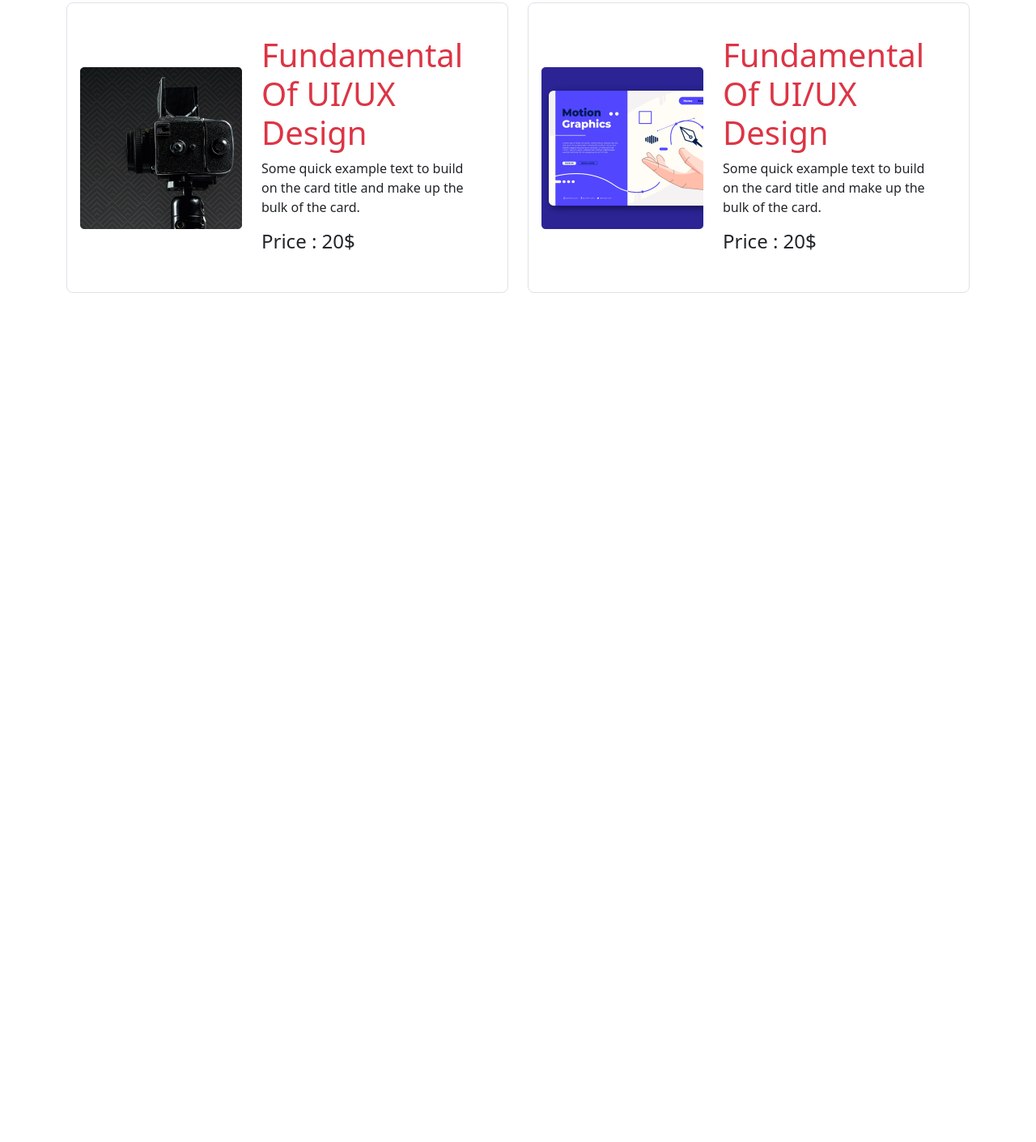
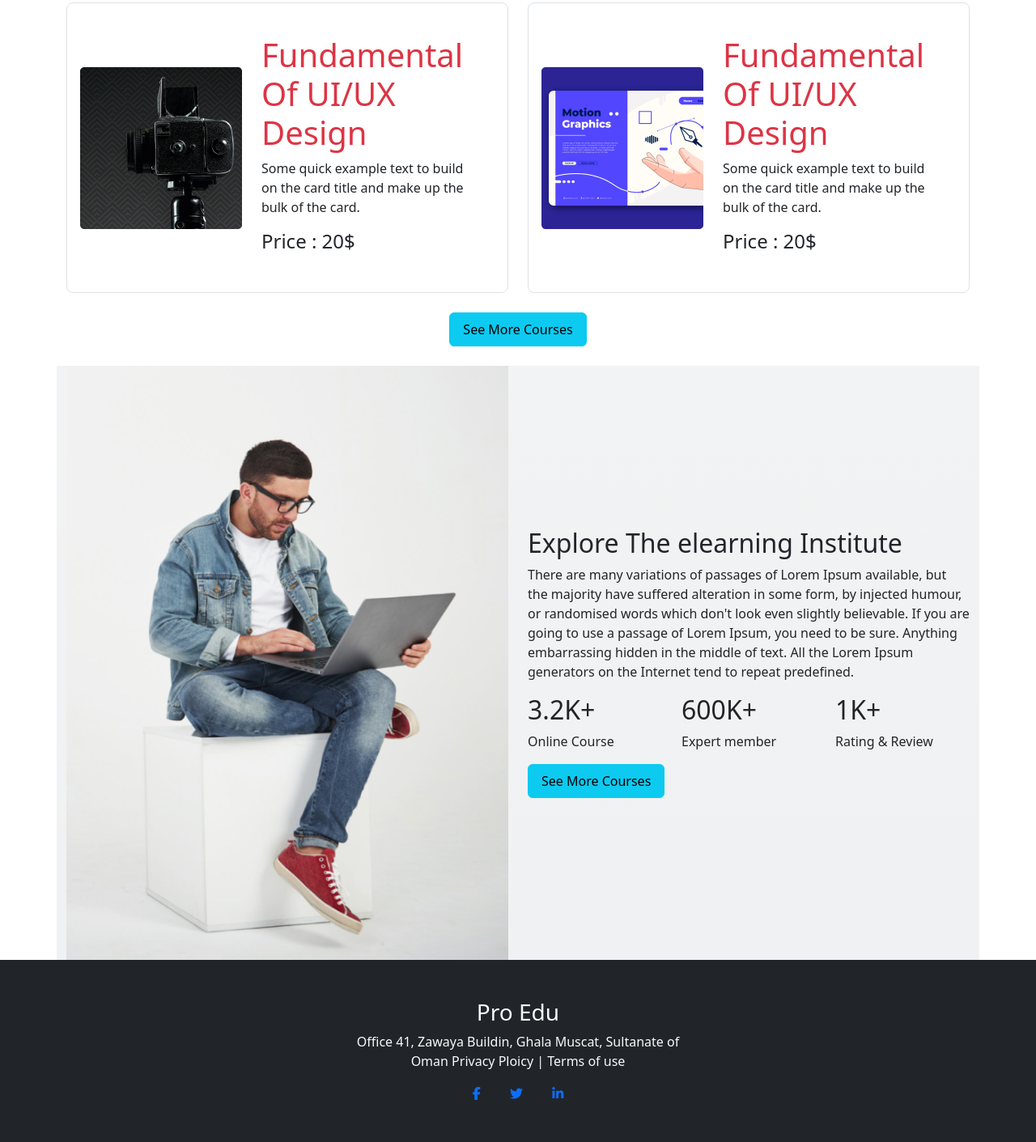
Before and after one commit to smrabiulislam/elearning-assignment-bt, a plain HTML site: page index.html in a window 1280 px wide. Shown: the part 1634-3045 px from the top of the page at 81% size. Before the commit the page ends 1996 px from the top, so only its background shows below. Drawn offline with nearby package versions, Linux system fonts and the light colour scheme.

Commit message:
foter section

```diff
--- a/index.html
+++ b/index.html
@@ -5,6 +5,8 @@
     <meta charset="utf-8">
     <meta name="viewport" content="width=device-width, initial-scale=1">
     <title>E-Learning</title>
+    <!-- For Fontawsome Icon -->
+    <script src="https://kit.fontawesome.com/35af62408b.js" crossorigin="anonymous"></script>
 
     <!-- For Custom Css -->
     <link rel="stylesheet" href="style.css">
@@ -184,11 +186,81 @@
                     </div>
                 </div>
             </div>
+            <div class="d-flex justify-content-center pt-4 pb-4">
+                <div><button class="btn btn-info px-3 py-2">See More Courses</button></div>
+            </div>
+        </section>
+        <section>
+            <div class="row align-items-center bg-secondary bg-gradient bg-opacity-10 ">
+                <div class="col-lg-6 col-md-6 col-sm-12">
+                    <img class="img-fluid float-start" src="images/working.png" alt="">
+                </div>
+                <div class="col-lg-6 col-md-6 col-sm-12">
+                    <div class="row  align-items-center">
+                        <div class="col-12">
+                            <h2>Explore The elearning
+                                Institute</h2>
+                            <p>There are many variations of passages of Lorem Ipsum available, but the
+                                majority have suffered alteration in some form, by injected humour, or
+                                randomised words which don't look even slightly believable. If you are going
+                                to use a passage of Lorem Ipsum, you need to be sure.
+
+
+                                Anything embarrassing hidden in the middle of text. All the Lorem Ipsum
+                                generators on the Internet tend to repeat predefined.</p>
+                        </div>
+                        <div class="col-12">
+                            <div class="row">
+                                <div class="col-lg-4 col-md-6 col-sm-6">
+                                    <h2>3.2K+</h2>
+                                    <p>Online Course</p>
+                                </div>
+                                <div class="col-lg-4 col-md-6 col-sm-6">
+                                    <h2>600K+</h2>
+                                    <p>Expert member</p>
+                                </div>
+                                <div class="col-lg-4 col-md-6 col-sm-6">
+                                    <h2>1K+</h2>
+                                    <p>Rating & Review</p>
+                                </div>
+                            </div>
+                        </div>
+                        <div class="col-12">
+                            <button class="btn btn-info px-3 py-2">See More Courses</button>
+                        </div>
+                    </div>
+                </div>
+            </div>
         </section>
         <section>
 
         </section>
     </main>
+
+    <!-- For footer section -->
+    <footer class="container-fluid bg-dark">
+        <div class="row align-items-center text-center py-5 ">
+            <div class="col-4"></div>
+            <div class="col-4 text-light ">
+                <h3>Pro Edu</h3>
+                <p>Office 41, Zawaya Buildin, Ghala Muscat,
+
+                    Sultanate of Oman
+                    Privacy Ploicy | Terms of use
+                </p>
+                <div class="">
+                    <a href="https://www.facebook.com/rabiul.rabiulislam.3382"><i
+                            class="fa-brands fa-facebook-f px-3"></i></a>
+                    <a href="https://twitter.com/SMRabiu70652088"><i class="fa-brands fa-twitter px-3"></i></a>
+                    <a href="https://www.linkedin.com/in/s-m-rabiul-islam-28445a1bb/"><i
+                            class="fa-brands fa-linkedin-in px-3"></i></a>
+                </div>
+            </div>
+            <div class="col-4"></div>
+
+        </div>
+
+    </footer>
 
 
 
```
